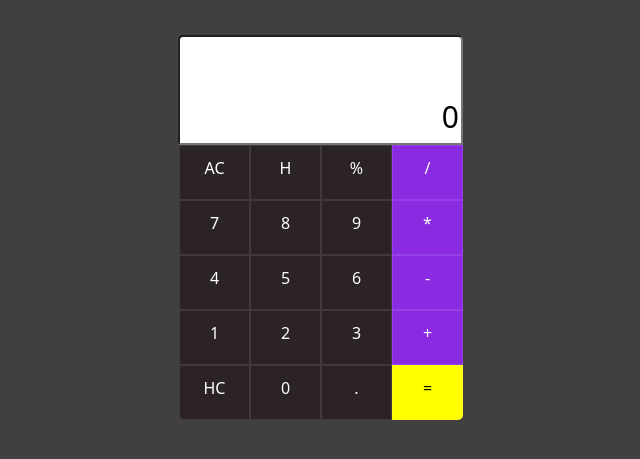
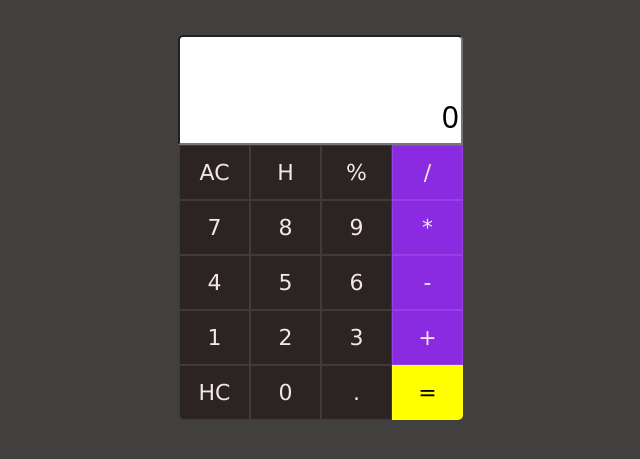
Before and after one commit to jadhavshubham1402/Calulator, a plain HTML site: page index.html in a window 1280 px wide. Shown: the part 123-582 px from the top of the page, without its empty margins (319-959 px from the left). Drawn offline with nearby package versions, Linux system fonts and the light colour scheme.

Commit message:
changes in calculator

```diff
--- a/index.html
+++ b/index.html
@@ -52,7 +52,9 @@ body{
     border:1px solid rgba(255, 255, 255,0.1);
    background-color: rgb(44, 36, 36);
    height: 55px;
-   color:white;
+   color:rgb(243, 231, 231);
+   font-size:22px;
+   font-family: 'Lucida Sans', 'Lucida Sans Regular', 'Lucida Grande', 'Lucida Sans Unicode', Geneva, Verdana, sans-serif;
 }
 .history{
     height:380px;
```
